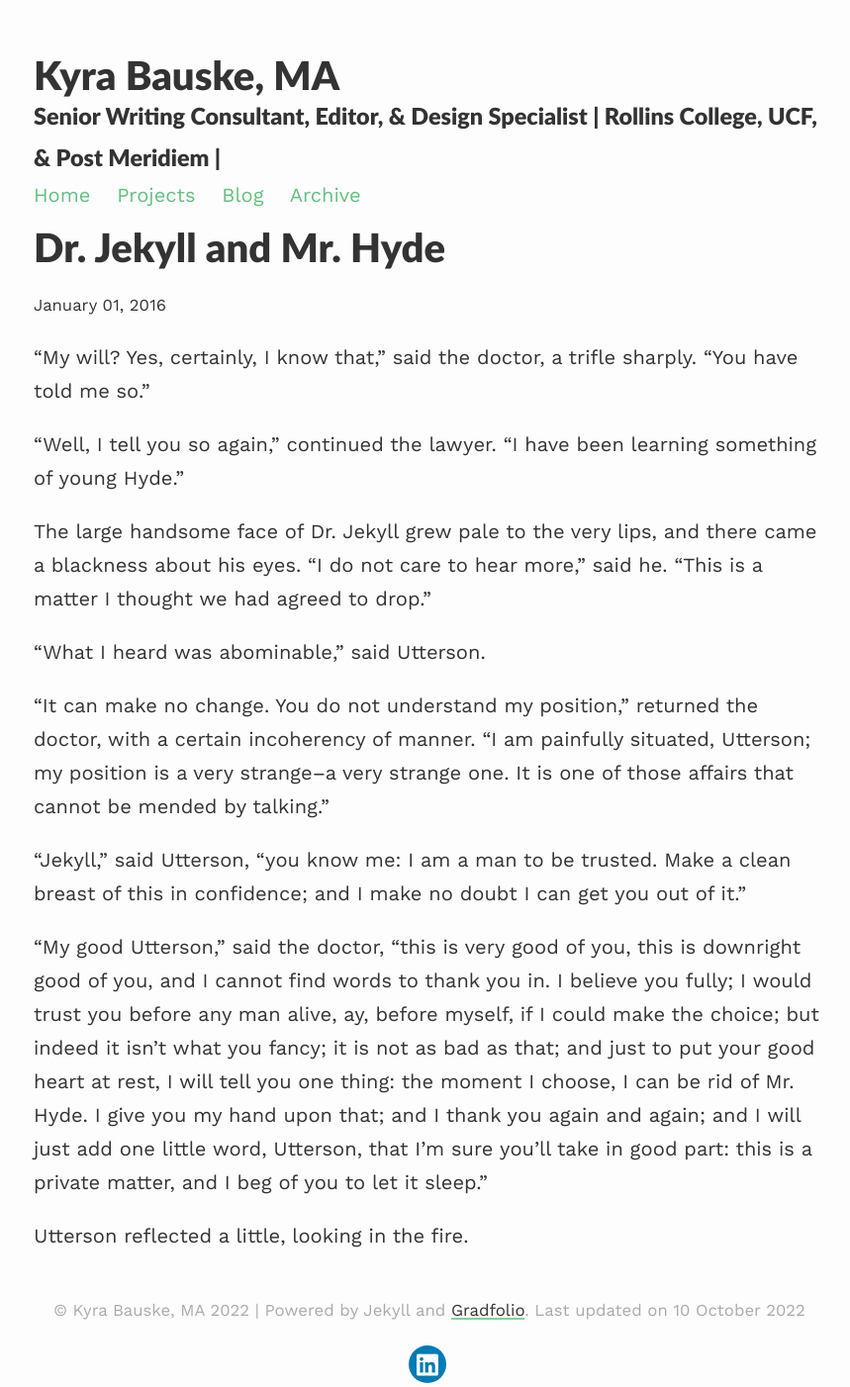
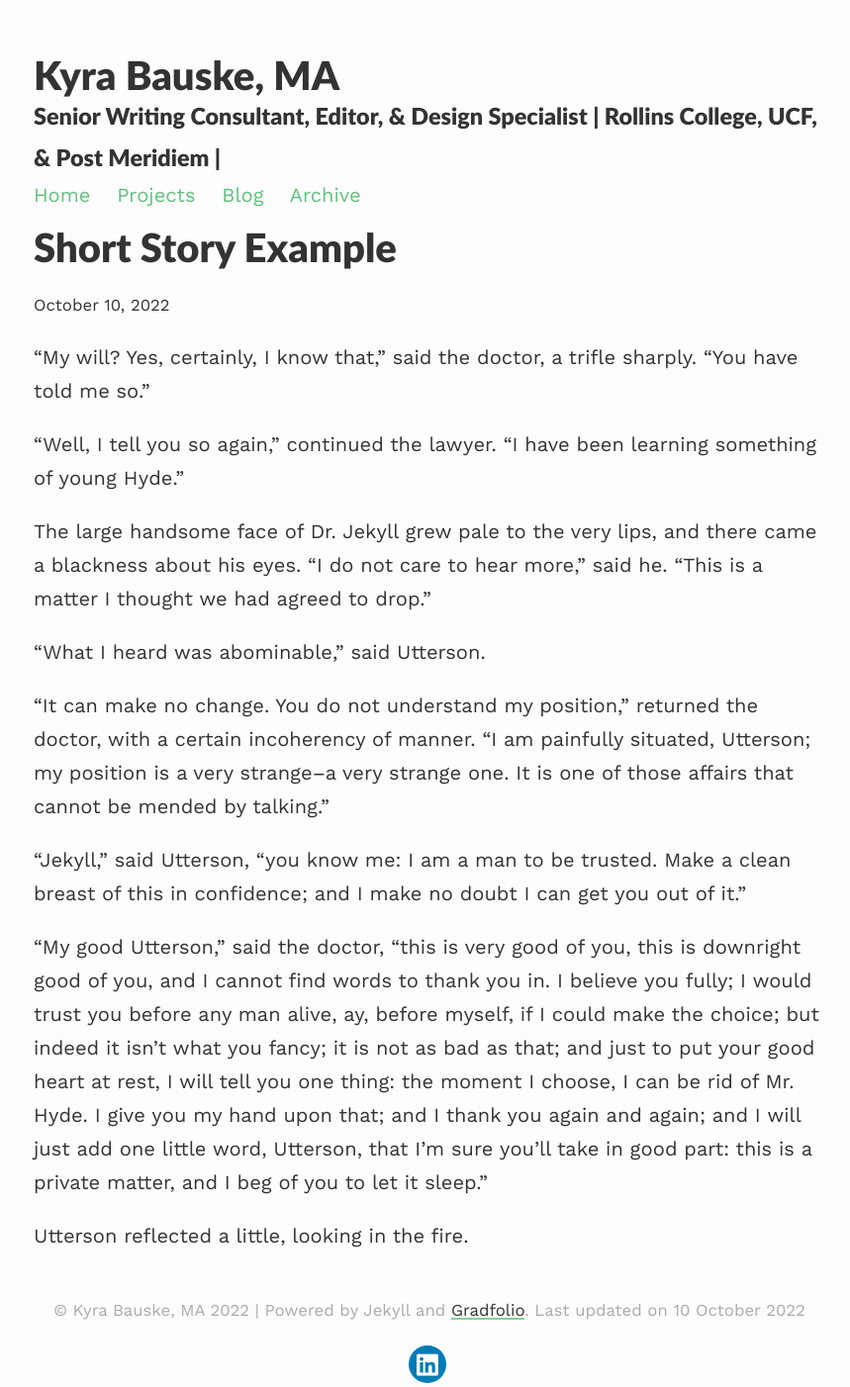
Before and after one commit to TK01079/GradPortfolioDemo, a Jekyll site: the page built from _posts/2022-10-10-jekyll.md, in a window 1280 px wide. Shown: the whole page at 99% size, without its empty margins (206-1065 px from the left). Built offline with Jekyll 4.4.1, drawn with Linux system fonts in a browser that asks for light colours; nearby versions of some CDN libraries.

Commit message:
title changes

```diff
--- a/_posts/2016-01-01-jekyll.md
+++ b/_posts/2022-10-10-jekyll.md
@@ -1,6 +1,6 @@
 ---
 layout: post
-title: "Dr. Jekyll and Mr. Hyde"
+title: "Short Story Example"
 ---
 
 “My will? Yes, certainly, I know that,” said the doctor, a trifle sharply. “You have told me so.”
```
